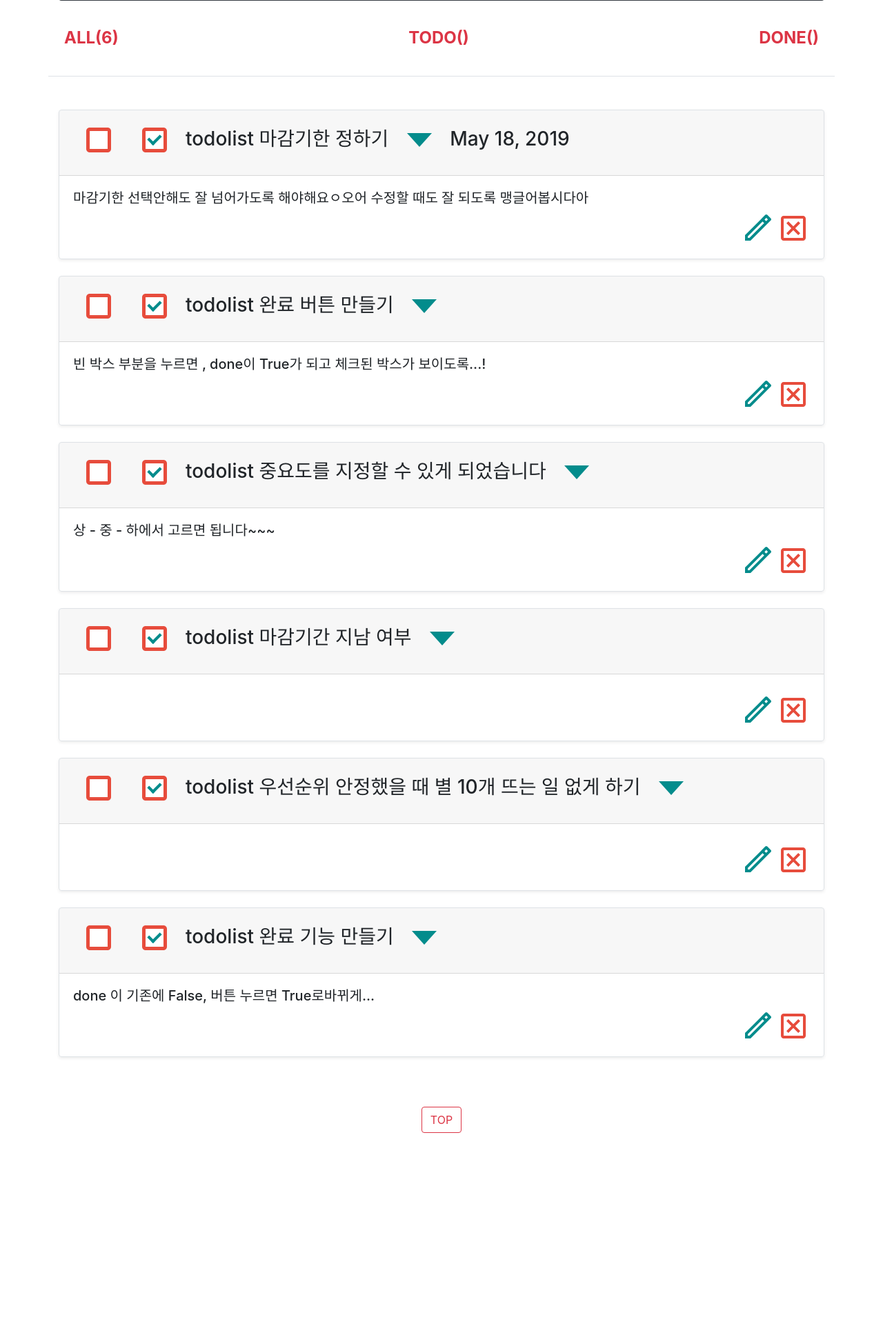
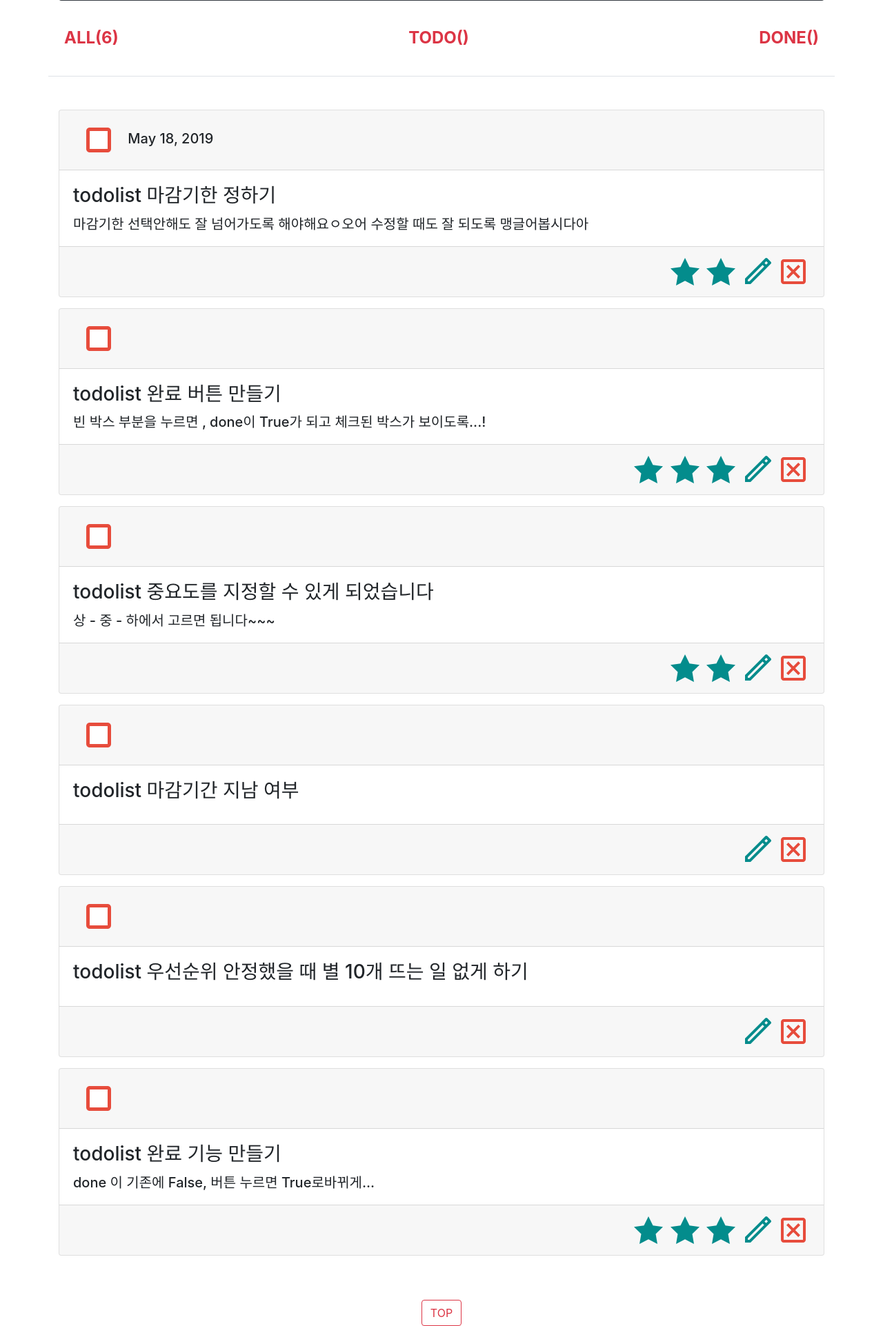
Before and after one commit to kim320/todolist, a Django app: page / in a window 1280 px wide. Shown: the part 374-2297 px from the top of the page at 69% size. Before the commit the page ends 2017 px from the top, so only its background shows below. Run offline with Django 3.2, Linux system fonts and the light colour scheme; data comes from the database, SQL or seed files in the repository; both versions use the stored data as it was after the commit; some libraries are stand-ins or nearby versions.

Commit message:
level todolist

```diff
--- a/todolist/urls.py
+++ b/todolist/urls.py
@@ -5,6 +5,8 @@ import todolistapp.views
 urlpatterns = [
     path('admin/', admin.site.urls),
     path('', todolistapp.views.todolist, name='todolist'),
+    #path('todolist/todo', todolistapp.views.todo, name='todo'),
+    #path('todolist/done', todolistapp.views.done, name='done'),
     path('todolist/new', todolistapp.views.new, name='new'),
     path('todolist/create', todolistapp.views.create, name='create'),
     path('todolist/destroy/<int:todolist_id>', todolistapp.views.destroy, name='destroy'),
--- a/todolistapp/models.py
+++ b/todolistapp/models.py
@@ -8,7 +8,7 @@ class Todolist(models.Model):
     done = models.BooleanField(default=False)
 
     due_date = models.DateField(blank=True, null=True)
-    level = models.CharField(max_length=2, blank=True, null=True)
+    level = models.CharField(max_length=3, default=None, blank=True, null=True)
 
     def __str__(self):
         return self.title
--- a/todolistapp/templates/todolist.html
+++ b/todolistapp/templates/todolist.html
@@ -7,57 +7,47 @@
         <div class="col-md-12">
 
         {% for todolist in todolists.all %}
-            <div class="row no-gutters border rounded overflow-hidden flex-md-row mb-4 shadow-sm h-md-250 position-relative">
-                <div class="col d-flex flex-column position-static">
-                    <div class="accordion" id="accordionExample">
-                        <div class="card-header" id="headingOne">
-                            <h3>
+        <div class="card mb-3">
+            <h5 class="card-header">
+                {% if todolist.done == False %}
                 <button class="btn btn-link" type="button">
                     <svg xmlns="http://www.w3.org/2000/svg" x="0px" y="0px"
                     width="48" height="48"
                     viewBox="0 0 192 192" style=" fill:#000000;">
                     <g fill="none" fill-rule="nonzero" stroke="none" stroke-width="1" stroke-linecap="butt" stroke-linejoin="miter" stroke-miterlimit="10" stroke-dasharray="" stroke-dashoffset="0" font-family="none" font-weight="none" font-size="none" text-anchor="none" style="mix-blend-mode: normal"><path d="M0,192v-192h192v192z" fill="none"></path><g><g id="surface1"><path d="M148,24h-104c-11.04688,0 -20,8.95312 -20,20v104c0,11.04688 8.95312,20 20,20h104c11.04688,0 20,-8.95312 20,-20v-104c0,-11.04688 -8.95312,-20 -20,-20z" fill="#e74c3c"></path><path d="M44,44h104v104h-104z" fill="#ffffff"></path></g></g></g></svg>
                 </button>
+                {% else %}
                     <button class="btn btn-link" type="button" >
                         <svg xmlns="http://www.w3.org/2000/svg" x="0px" y="0px"
                         width="48" height="48"
                         viewBox="0 0 192 192"
                         style=" fill:#000000;"><g fill="none" fill-rule="nonzero" stroke="none" stroke-width="1" stroke-linecap="butt" stroke-linejoin="miter" stroke-miterlimit="10" stroke-dasharray="" stroke-dashoffset="0" font-family="none" font-weight="none" font-size="none" text-anchor="none" style="mix-blend-mode: normal"><path d="M0,192v-192h192v192z" fill="none"></path><g><g id="surface1"><path d="M148,24h-104c-11.04688,0 -20,8.95312 -20,20v104c0,11.04688 8.95312,20 20,20h104c11.04688,0 20,-8.95312 20,-20v-104c0,-11.04688 -8.95312,-20 -20,-20z" fill="#e74c3c"></path><path d="M44,44h104v104h-104z" fill="#ffffff"></path><path d="M53.42188,93.75l11.3125,-11.3125l33.9375,33.95312l-11.3125,11.3125z" fill="#038c8c"></path><path d="M75.71875,116.0625l50.92187,-50.92188l11.9375,11.9375l-50.90625,50.92188z" fill="#038c8c"></path></g></g></g></svg>
                     </button>
-                                {{todolist.title}}
-                                <button class="btn btn-link" type="button" data-toggle="collapse" data-target="#collapseOne" aria-expanded="true" aria-controls="collapseOne">
-                                    <svg xmlns="http://www.w3.org/2000/svg" x="0px" y="0px"
-                                    width="48" height="48"
-                                    viewBox="0 0 192 192"
-                                    style=" fill:#000000;"><g fill="none" fill-rule="nonzero" stroke="none" stroke-width="1" stroke-linecap="butt" stroke-linejoin="miter" stroke-miterlimit="10" stroke-dasharray="" stroke-dashoffset="0" font-family="none" font-weight="none" font-size="none" text-anchor="none" style="mix-blend-mode: normal"><path d="M0,192v-192h192v192z" fill="none"></path><g fill="#038c8c"><g id="surface1"><path d="M96,136l72,-80h-144z"></path></g></g></g></svg>
-                                </button>
+                {% endif %}
                 {% if todolist.due_date == None %}
-
+                    &nbsp;
                 {% else %}
                     {{todolist.due_date}}
                 {% endif %}
-
                 {% if todolist.overdue == True %}
                     <svg xmlns="http://www.w3.org/2000/svg" x="0px" y="0px"
                     width="48" height="48"
                     viewBox="0 0 192 192"
                     style=" fill:#000000;"><g fill="none" fill-rule="nonzero" stroke="none" stroke-width="1" stroke-linecap="butt" stroke-linejoin="miter" stroke-miterlimit="10" stroke-dasharray="" stroke-dashoffset="0" font-family="none" font-weight="none" font-size="none" text-anchor="none" style="mix-blend-mode: normal"><path d="M0,192v-192h192v192z" fill="none"></path><g id="original-icon" fill="#e74c3c"><path d="M50.35938,12.01562l-36.76562,30.92188l10.29687,12.23438l36.76562,-30.92188zM141.64062,12.01562l-10.29687,12.23438l36.76562,30.92188l10.29687,-12.23438zM96,32c-39.768,0 -72,32.232 -72,72c0,39.768 32.232,72 72,72c39.768,0 72,-32.232 72,-72c0,-39.768 -32.232,-72 -72,-72zM96,48c30.928,0 56,25.072 56,56c0,30.928 -25.072,56 -56,56c-30.928,0 -56,-25.072 -56,-56c0,-30.928 25.072,-56 56,-56zM88,64v52.9375l36.42187,18.21874l7.15626,-14.3125l-27.57813,-13.78126v-43.0625z"></path></g></g></svg>
                 {% endif %}
+            </h5>
+            <div class="card-body">
+                <h3 class="card-title">{{todolist.title}}</h3>
+                <h5 class="card-text">{{todolist.content}}</h5>
+            </div>
+            <div class="card-footer text-right">
 
-                                {% if todolist.level == 'A' %}
-
-                                {% elif todolist.level == 'B' %}
-
-                                {% else%}
-
-                                {% endif %}
-                            </h3>
-                        </div>
-
-                        <div id="collapseOne" class="collapse show" aria-labelledby="headingOne" data-parent="#accordionExample">
-                            <div class="card-body">
-                                <h5>{{todolist.content}}</h5>
-                                <div class="text-right">
+                {% for num in todolist.level %}
+                    <svg xmlns="http://www.w3.org/2000/svg" x="0px" y="0px"
+                    width="48" height="48"
+                    viewBox="0 0 192 192"
+                    style=" fill:#000000;"><g fill="none" fill-rule="nonzero" stroke="none" stroke-width="1" stroke-linecap="butt" stroke-linejoin="miter" stroke-miterlimit="10" stroke-dasharray="" stroke-dashoffset="0" font-family="none" font-weight="none" font-size="none" text-anchor="none" style="mix-blend-mode: normal"><path d="M0,192v-192h192v192z" fill="none"></path><g fill="#038c8c"><g id="surface1"><path d="M96,16.20312l25.95312,52.54688l58.04688,8.40625l-42,40.89062l9.90625,57.75l-51.90625,-27.25l-51.90625,27.25l9.90625,-57.75l-42,-40.89062l58.04688,-8.40625z"></path></g></g></g></svg>
+                {% endfor %}
                 <a href="{% url 'edit' todolist.id %}">
                     <svg xmlns="http://www.w3.org/2000/svg" x="0px" y="0px"
                     width="48" height="48"
@@ -71,11 +61,6 @@
                 </a>
             </div>
         </div>
-                        </div>
-
-                    </div>
-                </div>
-            </div>
         {% endfor %}
 
         </div>
--- a/todolistapp/views.py
+++ b/todolistapp/views.py
@@ -19,7 +19,7 @@ def create(request):
         todolist.due_date = None
     else:
         todolist.due_date = request.GET['due_date']
-    todolist.level = request.GET['level']
+    todolist.level=request.GET['level']
     todolist.save()
     return redirect('/')
 
@@ -28,11 +28,11 @@ def edit(request, todolist_id):
     if(request.method == 'POST'):
         todolist.title = request.POST['title']
         todolist.content = request.POST['content']
-        todolist.level = request.POST['level']
         if request.POST['due_date'] is '':
             todolist.due_date = None
         else:
             todolist.due_date = request.POST['due_date']
+        todolist.level = request.POST['level']
         todolist.save()
         return redirect('/')
 
```
Also changed, not shown: todolistapp/templates/edit.html (+4 -4 lines), todolistapp/templates/new.html (+4 -4 lines), db.sqlite3. Lines whose indentation alone changed are shown as unchanged.
